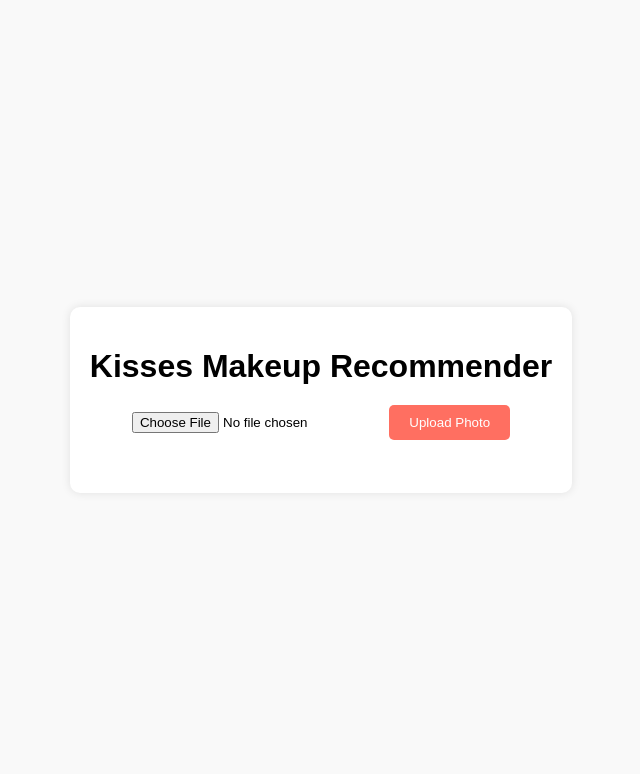
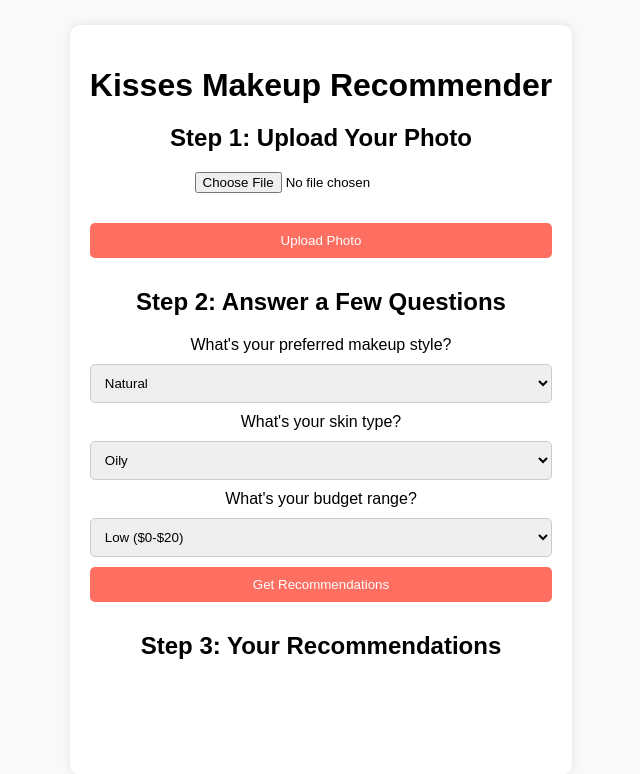
Before and after one commit to stupnd/Kisses, a Flask app: page / in a window 1280 px wide. Shown: the top 774 px of the page, without its empty margins (319-959 px from the left). Run offline with Flask 2, Linux system fonts and the light colour scheme.

```diff
--- a/kisses-1/backend/app.py
+++ b/kisses-1/backend/app.py
@@ -2,8 +2,22 @@ from flask import Flask, request, jsonify, render_template
 import os
 import cv2
 import numpy as np
+import requests  # For making API calls
 
 app = Flask(__name__)
+
+# Function to fetch makeup products from the Makeup API
+def fetch_makeup_products(product_type, brand=None, price_range=None):
+    url = "http://makeup-api.herokuapp.com/api/v1/products.json"
+    params = {
+        "product_type": product_type,
+        "brand": brand,
+        "price_less_than": price_range,
+    }
+    response = requests.get(url, params=params)
+    if response.status_code == 200:
+        return response.json()
+    return []
 
 # Route for the homepage
 @app.route('/')
@@ -26,11 +40,52 @@ def upload_photo():
     photo_path = os.path.join(uploads_dir, photo.filename)
     photo.save(photo_path)
 
-    # TODO: Add skin tone detection logic here
+    # Detect skin tone
     skin_tone = detect_skin_tone(photo_path)
-
     return jsonify({'skin_tone': skin_tone})
 
+# Route to handle questionnaire and recommendations
+@app.route('/recommend', methods=['POST'])
+def recommend():
+    data = request.json
+    skin_tone = data.get('skin_tone')
+    makeup_style = data.get('makeup_style')
+    skin_type = data.get('skin_type')
+    budget = data.get('budget')
+
+    # Fetch foundation recommendations
+    foundations = fetch_makeup_products("foundation", price_range=budget)
+    # Filter foundations based on skin tone and skin type
+    filtered_foundations = [
+        product for product in foundations
+        if skin_tone.lower() in product.get("name", "").lower() and
+           skin_type.lower() in product.get("description", "").lower()
+    ]
+
+    # Fetch lipstick recommendations
+    lipsticks = fetch_makeup_products("lipstick", price_range=budget)
+    # Filter lipsticks based on makeup style
+    filtered_lipsticks = [
+        product for product in lipsticks
+        if makeup_style.lower() in product.get("name", "").lower()
+    ]
+
+    # Fetch eyeshadow recommendations
+    eyeshadows = fetch_makeup_products("eyeshadow", price_range=budget)
+    # Filter eyeshadows based on makeup style
+    filtered_eyeshadows = [
+        product for product in eyeshadows
+        if makeup_style.lower() in product.get("name", "").lower()
+    ]
+
+    recommendations = {
+        "foundation": filtered_foundations[:3],  # Return top 3 results
+        "lipstick": filtered_lipsticks[:3],
+        "eyeshadow": filtered_eyeshadows[:3],
+    }
+    return jsonify(recommendations)
+
+# Skin tone detection functions (keep your existing implementation)
 def detect_skin_tone(image_path):
     # Load the image
     image = cv2.imread(image_path)
@@ -66,6 +121,7 @@ def detect_skin_tone(image_path):
 
     # Calculate the average color of the skin region
     average_color = cv2.mean(skin_region, mask=skin_mask)[:3]
+    print(f"Average BGR Color: {average_color}")  # Debug print
 
     # Convert the average color from BGR to a human-readable skin tone
     skin_tone = classify_skin_tone(average_color)
@@ -74,14 +130,15 @@ def detect_skin_tone(image_path):
 def classify_skin_tone(bgr_color):
     # Convert BGR to RGB
     rgb_color = (bgr_color[2], bgr_color[1], bgr_color[0])
+    print(f"Average RGB Color: {rgb_color}")  # Debug print
 
-    # Define skin tone ranges (you can adjust these based on your needs)
+    # Define updated skin tone ranges
     skin_tones = {
         "Fair": ((200, 180, 150), (255, 220, 200)),
-        "Light": ((180, 140, 120), (200, 180, 150)),
-        "Medium": ((150, 110, 90), (180, 140, 120)),
-        "Tan": ((120, 80, 60), (150, 110, 90)),
-        "Dark": ((60, 40, 30), (120, 80, 60)),
+        "Light": ((150, 100, 70), (200, 180, 150)),  # Expanded range
+        "Medium": ((120, 80, 50), (150, 100, 70)),  # Expanded range
+        "Tan": ((80, 50, 30), (120, 80, 50)),
+        "Dark": ((0, 0, 0), (80, 50, 30)),
     }
 
     # Classify the skin tone based on the average color
@@ -92,6 +149,8 @@ def classify_skin_tone(bgr_color):
             return tone
 
     return "Unknown"
+    # (Keep your existing implementation)
+    ...
 
 if __name__ == '__main__':
     app.run(debug=True)
--- a/kisses-1/backend/static/styles.css
+++ b/kisses-1/backend/static/styles.css
@@ -42,3 +42,35 @@ button:hover {
     margin-top: 20px;
     font-size: 1.2em;
 }
+.section {
+    margin-bottom: 30px;
+}
+
+label {
+    display: block;
+    margin-top: 10px;
+}
+
+select, button {
+    width: 100%;
+    padding: 10px;
+    margin-top: 10px;
+    border-radius: 5px;
+    border: 1px solid #ccc;
+}
+
+button {
+    background-color: #ff6f61;
+    color: white;
+    border: none;
+    cursor: pointer;
+}
+
+button:hover {
+    background-color: #ff4a3d;
+}
+
+#recommendations {
+    white-space: pre-wrap;
+    font-family: monospace;
+}
--- a/kisses-1/backend/templates/index.html
+++ b/kisses-1/backend/templates/index.html
@@ -9,14 +9,57 @@
 <body>
     <div class="container">
         <h1>Kisses Makeup Recommender</h1>
-        <form id="upload-form">
-            <input type="file" id="photo" name="photo" accept="image/*" required>
-            <button type="submit">Upload Photo</button>
-        </form>
-        <div id="result"></div>
+
+        <!-- Photo Upload Section -->
+        <div class="section">
+            <h2>Step 1: Upload Your Photo</h2>
+            <form id="upload-form">
+                <input type="file" id="photo" name="photo" accept="image/*" required>
+                <button type="submit">Upload Photo</button>
+            </form>
+            <div id="skin-tone-result"></div>
+        </div>
+
+        <!-- Questionnaire Section -->
+        <div class="section">
+            <h2>Step 2: Answer a Few Questions</h2>
+            <form id="questionnaire-form">
+                <label for="makeup-style">What's your preferred makeup style?</label>
+                <select id="makeup-style" name="makeup-style">
+                    <option value="natural">Natural</option>
+                    <option value="glam">Glam</option>
+                    <option value="bold">Bold</option>
+                </select>
+
+                <label for="skin-type">What's your skin type?</label>
+                <select id="skin-type" name="skin-type">
+                    <option value="oily">Oily</option>
+                    <option value="dry">Dry</option>
+                    <option value="combination">Combination</option>
+                </select>
+
+                <label for="budget">What's your budget range?</label>
+                <select id="budget" name="budget">
+                    <option value="20">Low ($0-$20)</option>
+                    <option value="50">Medium ($20-$50)</option>
+                    <option value="100">High ($50-$100)</option>
+                </select>
+
+                <button type="submit">Get Recommendations</button>
+            </form>
+        </div>
+
+        <!-- Recommendations Section -->
+        <div class="section">
+            <h2>Step 3: Your Recommendations</h2>
+            <div id="recommendations">
+                <!-- Recommendations will be dynamically inserted here -->
+            </div>
+        </div>
     </div>
 
     <script>
+        // Handle photo upload
         document.getElementById('upload-form').addEventListener('submit', async (e) => {
             e.preventDefault();
             const formData = new FormData();
@@ -28,8 +71,55 @@
             });
 
             const data = await response.json();
-            document.getElementById('result').innerText = `Detected Skin Tone: ${data.skin_tone}`;
+            document.getElementById('skin-tone-result').innerText = `Detected Skin Tone: ${data.skin_tone}`;
         });
+
+        // Handle questionnaire submission
+        document.getElementById('questionnaire-form').addEventListener('submit', async (e) => {
+            e.preventDefault();
+            const skinTone = document.getElementById('skin-tone-result').innerText.replace('Detected Skin Tone: ', '');
+            const makeupStyle = document.getElementById('makeup-style').value;
+            const skinType = document.getElementById('skin-type').value;
+            const budget = document.getElementById('budget').value;
+
+            const response = await fetch('/recommend', {
+                method: 'POST',
+                headers: {
+                    'Content-Type': 'application/json',
+                },
+                body: JSON.stringify({
+                    skin_tone: skinTone,
+                    makeup_style: makeupStyle,
+                    skin_type: skinType,
+                    budget: budget,
+                }),
+            });
+
+            const data = await response.json();
+            displayRecommendations(data);
+        });
+
+        // Function to display recommendations
+        function displayRecommendations(recommendations) {
+            const recommendationsDiv = document.getElementById('recommendations');
+            recommendationsDiv.innerHTML = '';
+
+            for (const [category, products] of Object.entries(recommendations)) {
+                const categoryDiv = document.createElement('div');
+                categoryDiv.innerHTML = `<h3>${category.charAt(0).toUpperCase() + category.slice(1)}</h3>`;
+                products.forEach(product => {
+                    categoryDiv.innerHTML += `
+                        <div class="product">
+                            <img src="${product.image_link}" alt="${product.name}" width="100">
+                            <h4>${product.name}</h4>
+                            <p>Price: $${product.price}</p>
+                            <a href="${product.product_link}" target="_blank">Buy Now</a>
+                        </div>
+                    `;
+                });
+                recommendationsDiv.appendChild(categoryDiv);
+            }
+        }
     </script>
 </body>
 </html>
```
Also changed, not shown: kisses-1/backend/uploads/IMG_0976.jpg (added), kisses-1/backend/uploads/IMG_0977.jpg (added), kisses-1/backend/uploads/IMG_0978.jpg (added), kisses-1/backend/uploads/IMG_3762.jpg (added), kisses-1/backend/uploads/Screenshot 2025-03-19 at 11.04.37 AM.png (added).
